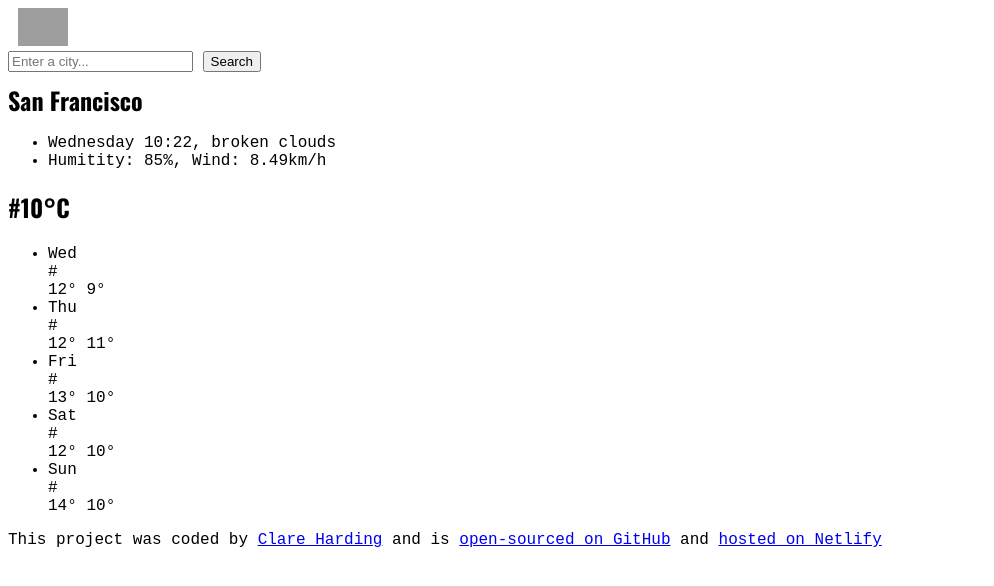
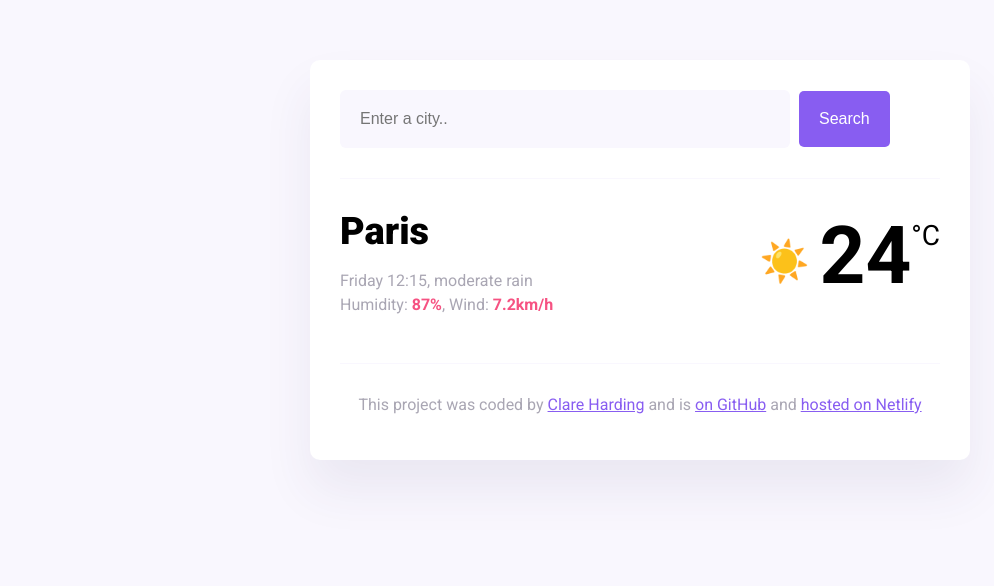
Before and after one commit to chardi90/weather-app, a website built with Parcel: page index.html in a window 1280 px wide. Shown: the whole page, without its empty margins (0-994 px from the left). Built offline with nearby package versions, Linux system fonts and the light colour scheme; grey boxes are pictures that could not be loaded.

Commit message:
Imported CSS and JavaScript functionality from CodeSandbox
Styling updated in CSS
Search functionality updated in JavaScript
API for live weather data linked

```diff
--- a/index.html
+++ b/index.html
@@ -3,132 +3,75 @@
   <head>
     <meta charset="UTF-8" />
     <meta name="viewport" content="width=device-width, initial-scale=1.0" />
-    <title>Weather App</title>
-    <link rel="stylesheet" href="src/style.css" />
     <link rel="preconnect" href="https://fonts.googleapis.com" />
     <link rel="preconnect" href="https://fonts.gstatic.com" crossorigin />
     <link
-      href="https://fonts.googleapis.com/css2?family=Oswald:wght@200..700&display=swap"
+      href="https://fonts.googleapis.com/css2?family=Roboto:ital,wght@0,100;0,400;0,500;0,700;0,900;1,100;1,300;1,400;1,500;1,700;1,900&display=swap"
       rel="stylesheet"
     />
+    <script src="https://cdn.jsdelivr.net/npm/axios@1.1.2/dist/axios.min.js"></script>
+    <link rel="stylesheet" href="src/style.css" />
+    <title>My weather application</title>
   </head>
   <body>
-    <div class="container">
+    <div class="weather-app">
       <header>
-        <a
-          href="https://www.shecodes.io/"
-          alt="SheCodes Website"
-          class="headerLink"
-          target="_blank"
-          ><img
-            src="https://www.shecodes.io/assets/branding/logo-shecodes-3dfa60aeab8ef361842da5a2b6d46db3af1b7afafefee3dde0a9846389de754b.png"
-            alt="Logo"
-            class="logo"
-        /></a>
+        <form id="search-form">
+          <input
+            type="search"
+            placeholder="Enter a city.."
+            required
+            class="search-input"
+            id="search-input"
+          />
+          <input type="submit" value="Search" class="search-button" />
+        </form>
       </header>
-      <form>
-        <input
-          type="search"
-          name="city"
-          id="city"
-          placeholder="Enter a city..."
-          required
-        />
-        <input type="submit" value="Search" />
-      </form>
-      <section class="weather">
-        <div class="weather-grid">
-          <div class="weather-grid-left">
-            <h1>San Francisco</h1>
-            <ul>
-              <li class="time-sky">Wednesday 10:22, broken clouds</li>
-              <li class="humidity-wind">
-                Humitity: <span class="humitity data">85%</span>, Wind:
-                <span class="windspeed data">8.49km/h</span>
-              </li>
-            </ul>
+      <main>
+        <div class="current-weather">
+          <div>
+            <h1 class="current-city" id="current-city">Paris</h1>
+            <p class="current-details">
+              <span id="current-date"></span>,
+              <span id="current-conditions">moderate rain</span> <br />
+              Humidity: <strong id="current-humidity">87%</strong>, Wind:
+              <strong id="current-wind"
+                >7.2<span id="wind-unit">km/h</span></strong
+              >
+            </p>
           </div>
-          <div class="weather-grid-right">
-            <h2>
-              <span class="weather-emoji">#</span
-              ><span class="temperature">10</span><span class="unit">°C</span>
-            </h2>
+          <div class="current-temperature">
+            <span class="current-temperature-icon">☀️</span
+            ><span class="current-temperature-value" id="current-temperature"
+              >24</span
+            ><span class="current-temperature-unit">°C</span>
           </div>
         </div>
-        <div class="forecast">
-          <ul>
-            <li class="day">
-              <span class="day-1">Wed</span>
-              <br />
-              <span class="weather-emoji">#</span>
-              <br />
-              <span class="high-temp">12°</span>
-              <span class="low-temp">9°</span>
-            </li>
-            <li class="day">
-              <span class="day-2">Thu</span>
-              <br />
-              <span class="weather-emoji">#</span>
-              <br />
-              <span class="high-temp">12°</span>
-              <span class="low-temp">11°</span>
-            </li>
-            <li class="day">
-              <span class="day-3">Fri</span>
-              <br />
-              <span class="weather-emoji">#</span>
-              <br />
-              <span class="high-temp">13°</span>
-              <span class="low-temp">10°</span>
-            </li>
-            <li class="day">
-              <span class="day-4">Sat</span>
-              <br />
-              <span class="weather-emoji">#</span>
-              <br />
-              <span class="high-temp">12°</span>
-              <span class="low-temp">10°</span>
-            </li>
-            <li class="day">
-              <span class="day-5">Sun</span>
-              <br />
-              <span class="weather-emoji">#</span>
-              <br />
-              <span class="high-temp">14°</span>
-              <span class="low-temp">10°</span>
-            </li>
-          </ul>
-        </div>
-      </section>
+      </main>
       <footer>
         <p>
           This project was coded by
-          <a
-            href="https://www.linkedin.com/in/clare-harding-4174a48a/"
-            alt="SheCodes Website"
-            class="footerLink"
-            target="_blank"
+          <a href="https://github.com/chardi90" target="_blank" rel="noreferrer"
             >Clare Harding</a
           >
           and is
           <a
-            href="https://github.com/shecodesio/weather"
-            alt="GitHub Weather Data"
-            class="footerLink"
+            href="https://github.com/chardi90/weather-app"
             target="_blank"
-            >open-sourced on GitHub</a
+            rel="noreferrer"
+          >
+            on GitHub</a
           >
           and
           <a
-            href="https://shecodes-weather.netlify.app/"
-            alt="Netifly Hosting Website"
-            class="footerLink"
+            href="https://luxury-stardust-9966ed.netlify.app/"
             target="_blank"
+            rel="noreferrer"
             >hosted on Netlify</a
           >
         </p>
       </footer>
     </div>
-    <script src="src/script.js"></script>
   </body>
+  <script src="src/index.js"></script>
 </html>
--- /dev/null
+++ b/src/index.js
@@ -0,0 +1,70 @@
+function displayTemperature(response) {
+  let temperatureElement = document.querySelector("#current-temperature");
+  let temperature = Math.round(response.data.temperature.current);
+  let cityElement = document.querySelector("#current-city");
+  let currentConditions = response.data.condition.description;
+  let conditionsElement = document.querySelector("#current-conditions");
+  let currentHumidity = response.data.temperature.humidity;
+  let humidityElement = document.querySelector("#current-humidity");
+  let currentWind = response.data.wind.speed;
+  let windElement = document.querySelector("#current-wind");
+  cityElement.innerHTML = response.data.city;
+  temperatureElement.innerHTML = temperature;
+  conditionsElement.innerHTML = `${currentConditions}`;
+  humidityElement.innerHTML = `${currentHumidity}%`;
+  windElement.innerHTML = `${currentWind}`;
+}
+
+function search(event) {
+  event.preventDefault();
+  let searchInputElement = document.querySelector("#search-input");
+  let city = searchInputElement.value;
+  let windSpeedUnit = document.querySelector("#wind-unit");
+
+  let apiKey = "a2t477eebb3f98daaa0d6cf85ob51907";
+  let unit = "metric";
+  let apiUrl = `https://api.shecodes.io/weather/v1/current?query=${city}&key=${apiKey}&units=${unit}`;
+
+  if (unit === "metric") {
+    windSpeedUnit.innerHTML = "km/h";
+  } else {
+    windSpeedUnit.innerHTML = "mph";
+  }
+
+  axios.get(apiUrl).then(displayTemperature);
+}
+
+function formatDate(date) {
+  let minutes = date.getMinutes();
+  let hours = date.getHours();
+  let day = date.getDay();
+
+  if (minutes < 10) {
+    minutes = `0${minutes}`;
+  }
+
+  if (hours < 10) {
+    hours = `0${hours}`;
+  }
+
+  let days = [
+    "Sunday",
+    "Monday",
+    "Tuesday",
+    "Wednesday",
+    "Thursday",
+    "Friday",
+    "Saturday",
+  ];
+
+  let formattedDay = days[day];
+  return `${formattedDay} ${hours}:${minutes}`;
+}
+
+let searchForm = document.querySelector("#search-form");
+searchForm.addEventListener("submit", search);
+
+let currentDateELement = document.querySelector("#current-date");
+let currentDate = new Date();
+
+currentDateELement.innerHTML = formatDate(currentDate);
--- a/src/script.js
+++ /dev/null
@@ -1,36 +0,0 @@
-let weather = [
-  {
-    name: "Paris",
-    temp: 19.7,
-    faren: 66,
-    humidity: 80,
-  },
-  {
-    name: "Tokyo",
-    temp: 17.3,
-    faren: 10,
-    humidity: 50,
-  },
-  {
-    name: "Lisbon",
-    temp: 30.2,
-    faren: 17,
-    humidity: 20,
-  },
-  {
-    name: "San Francisco",
-    temp: 20.9,
-    faren: 3,
-    humidity: 100,
-  },
-  {
-    name: "Oslo",
-    temp: -5,
-    faren: 2,
-    humidity: 20,
-  },
-];
-
-console.log(
-  `It is currently ${city.temp}°C (${city.faren}°F) in ${city} with a humidity of ${city.humidity}%`
-);
--- a/src/style.css
+++ b/src/style.css
@@ -1,25 +1,98 @@
 body {
-  font-family: "Courier New", Courier, monospace;
+  background: #f9f7fe;
+  font-family: "Roboto", sans-serif;
 }
 
-h1,
-h2,
-h3,
-h4,
-h5,
-h6,
-h7 {
-  font-family: "Oswald", sans-serif;
+a {
+  color: #885df1;
+}
+
+.weather-app {
+  background: white;
+  max-width: 600px;
+  margin: 60px auto;
+  padding: 30px;
+  border-radius: 10px;
+  box-shadow: 0 30px 50px rgba(65, 50, 100, 0.08);
 }
 
 header {
-  padding: 0 10px;
+  border-bottom: 1px solid #f9f7fe;
+  padding-bottom: 30px;
 }
 
-h1 {
-  margin: 10px 0;
+.search-input {
+  background-color: #f9f7fe;
+  border: none;
+  color: rgba(39, 33, 66, 0.4);
+  font-size: 16px;
+  padding: 20px;
+  width: 75%;
+  border-radius: 6px;
 }
 
-.logo {
-  width: 50px;
+.search-button {
+  margin-left: 5px;
+  font-size: 16px;
+  background-color: #885df1;
+  color: white;
+  border: none;
+  padding: 20px;
+  line-height: 1;
+  border-radius: 5px;
 }
+
+main {
+  padding: 30px 0;
+}
+
+.current-temperature {
+  font-size: 48px;
+}
+
+.current-weather {
+  display: flex;
+  justify-content: space-between;
+}
+
+.current-city {
+  font-size: 38px;
+  font-weight: 900;
+  margin: 0;
+}
+.current-details {
+  color: rgba(39, 33, 66, 0.4);
+  font-size: 16px;
+  font-weight: 400;
+  line-height: 24px;
+}
+
+.current-details strong {
+  color: #f65282;
+}
+
+.current-temperature-icon {
+  position: relative;
+  top: -8px;
+  font-size: 40px;
+  margin-right: 10px;
+}
+
+.current-temperature-value {
+  font-size: 80px;
+  font-weight: bold;
+}
+
+.current-temperature-unit {
+  font-size: 28px;
+  position: relative;
+  top: -38px;
+}
+
+footer {
+  border-top: 1px solid #f9f7fe;
+  text-align: center;
+  padding-top: 15px;
+
+  color: rgba(39, 33, 66, 0.4);
+}
```
Also changed, not shown: package.json (added, +16 -0 lines).
